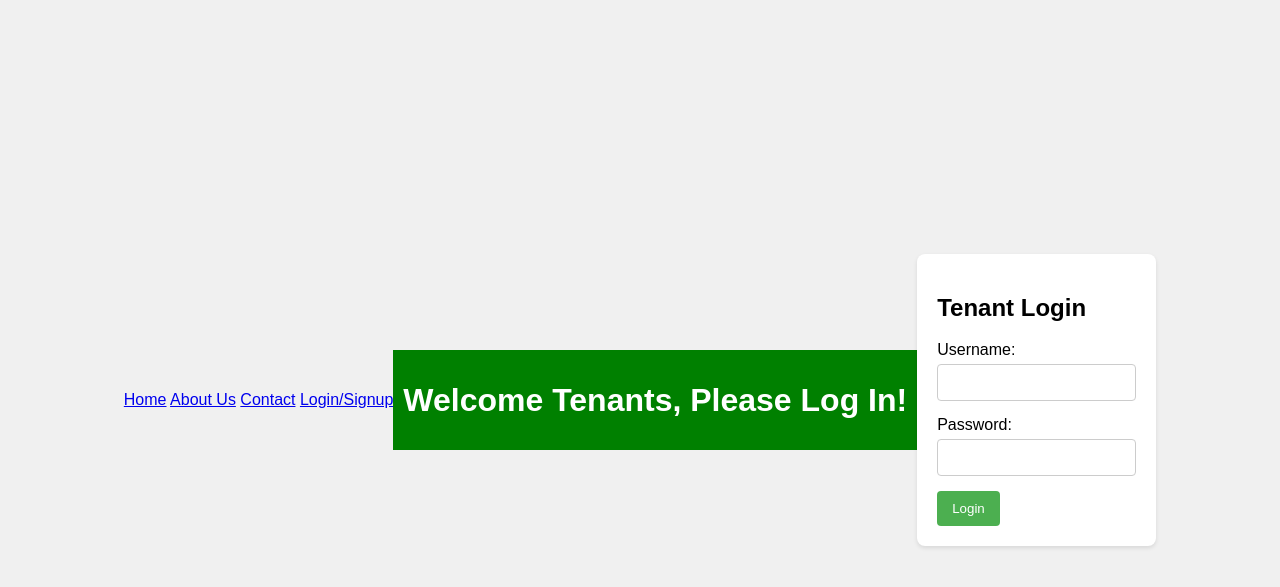
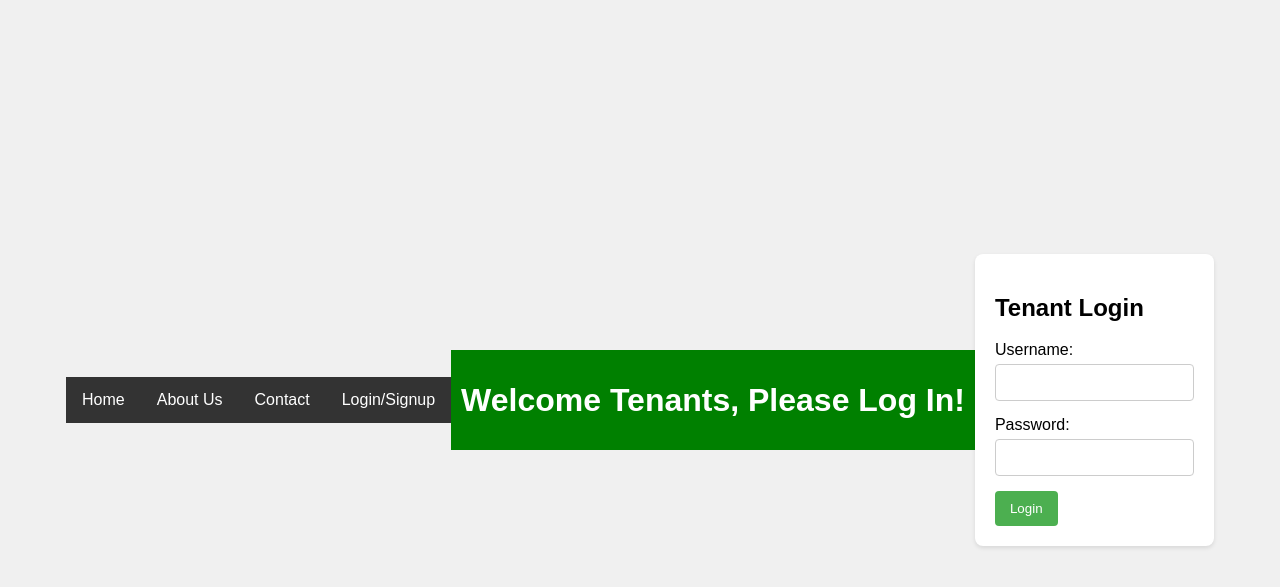
Before and after one commit to alrudniy/T2-f24-web-matching, a Django app: page /tenant_login/ in a window 1280 px wide. Shown: the top 587 px of the page. Run offline with Django 5.2, Linux system fonts and the light colour scheme.

Commit message:
style: Style navbar on login pages

```diff
--- a/myapp/templates/tenant_login.html
+++ b/myapp/templates/tenant_login.html
@@ -54,11 +54,29 @@
 </head>
 <body>
     <nav>
-        <a href="#">Home</a>
-        <a href="#">About Us</a>
-        <a href="#">Contact</a>
-        <a href="#">Login/Signup</a>
+        <a href="#" class="nav-link">Home</a>
+        <a href="#" class="nav-link">About Us</a>
+        <a href="#" class="nav-link">Contact</a>
+        <a href="#" class="nav-link">Login/Signup</a>
     </nav>
+    <style>
+        nav {
+            background-color: #333;
+            overflow: hidden;
+        }
+        .nav-link {
+            float: left;
+            display: block;
+            color: white;
+            text-align: center;
+            padding: 14px 16px;
+            text-decoration: none;
+        }
+        .nav-link:hover {
+            background-color: #ddd;
+            color: black;
+        }
+    </style>
     <div class="title-bar">
         <h1>Welcome Tenants, Please Log In!</h1>
     </div>
```
Also changed, not shown: myapp/templates/landlord_login.html (+22 -4 lines), myapp/templates/login_fp.html (+22 -19 lines).
